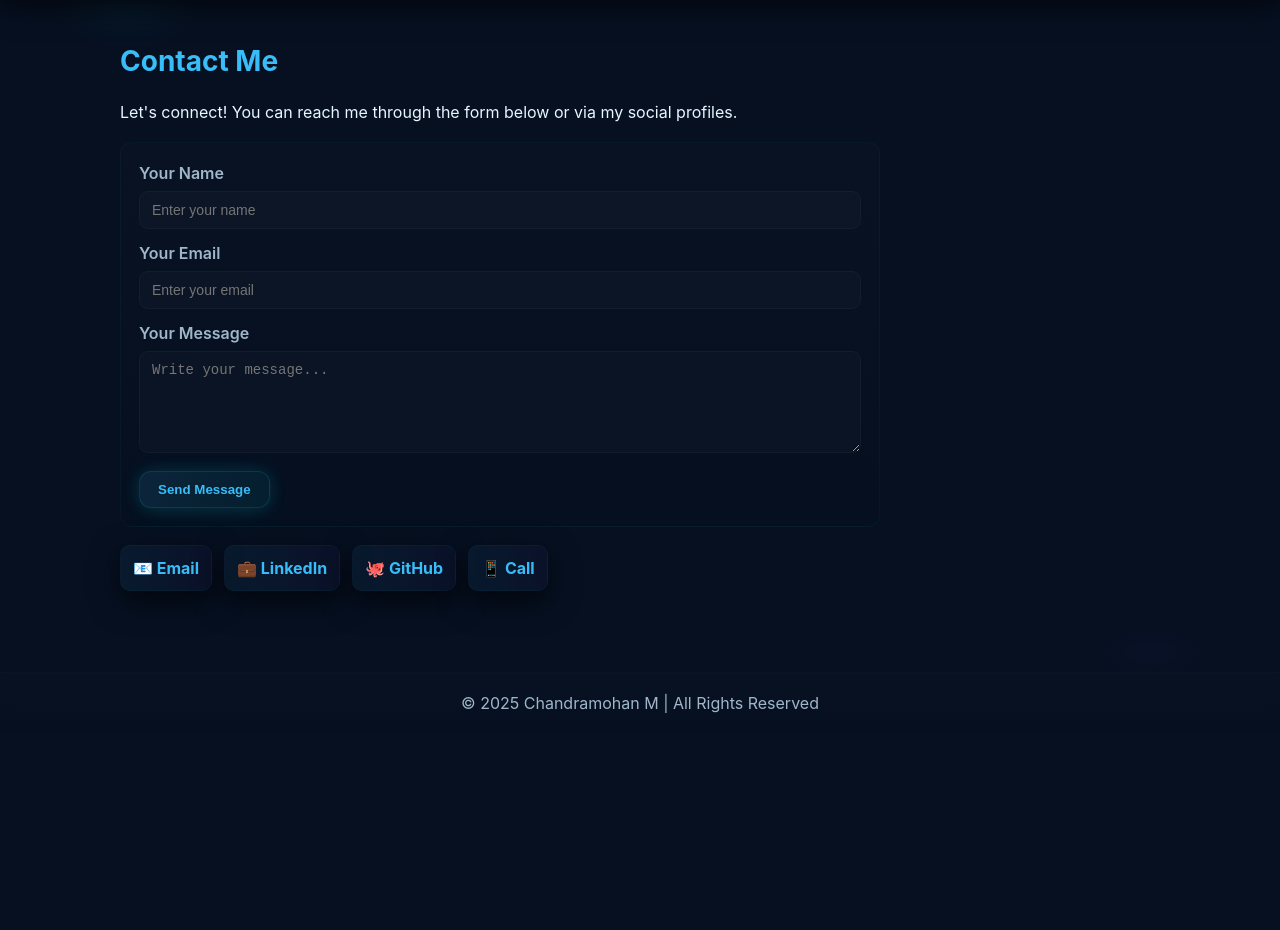
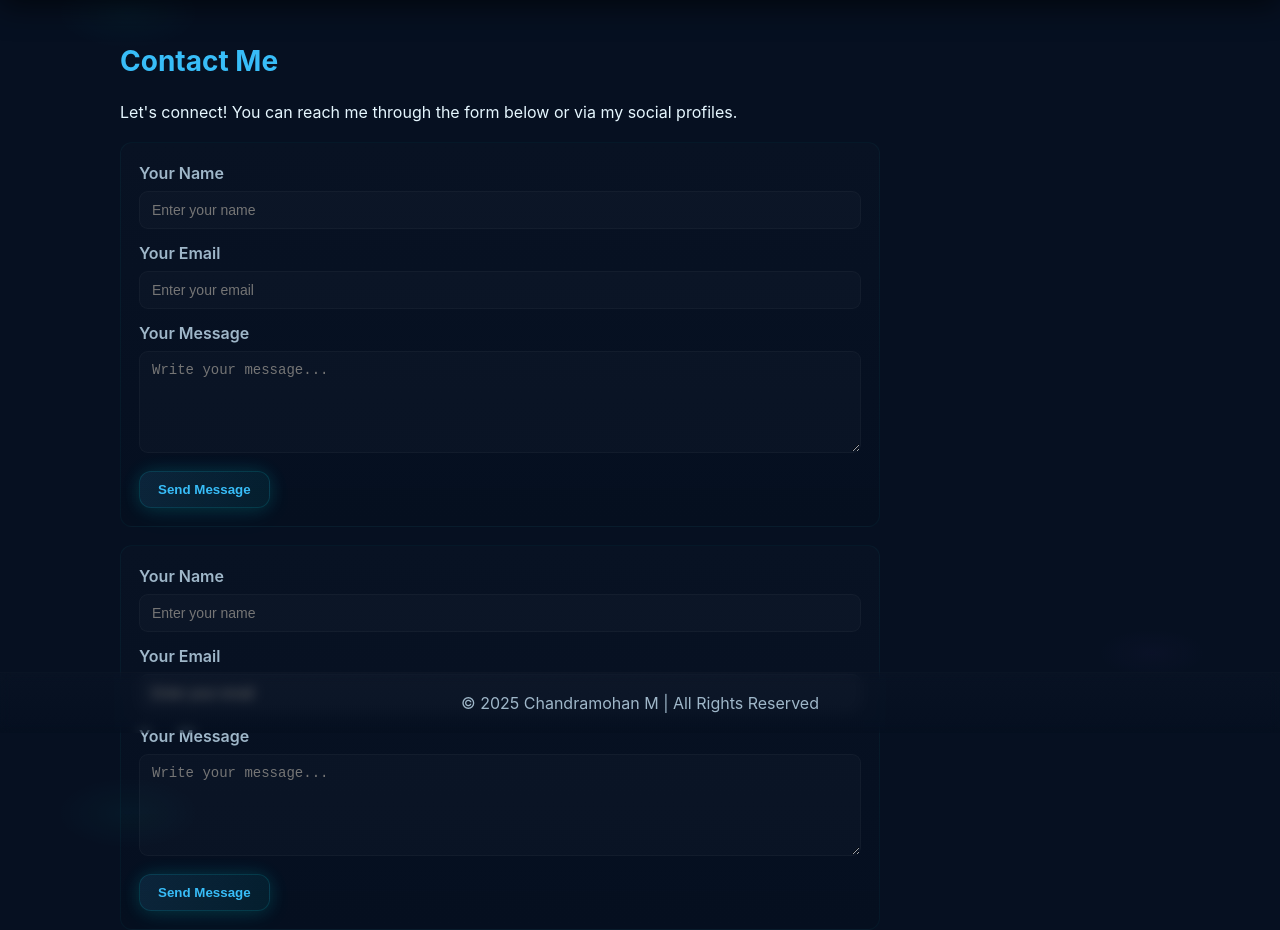
Before and after one commit to Chandramohan-us/CM_website, a plain HTML site: page contact.html in a window 1280 px wide. Shown: the part 67-997 px from the top of the page. Before the commit the page ends 800 px from the top, so only its background shows below. Drawn offline with nearby package versions, Linux system fonts and the light colour scheme.

Commit message:
Update contact.html

```diff
--- a/contact.html
+++ b/contact.html
@@ -50,14 +50,28 @@
             </form>
 
             <!-- Social Links -->
-            <div class="social-links">
-                <a href="mailto:chandramohanm2005@gmail.com" target="_blank">📧 Email</a>
-                <a href="https://www.linkedin.com/in/chandramohan-m-09545935b" target="_blank">💼 LinkedIn</a>
-                <a href="https://github.com/Chandramohan-us/Portfolio" target="_blank">🐙 GitHub</a>
-                <a href="tel:+918825736187" target="_blank">📱 Call</a>
-            </div>
-        </div>
-    </section>
+          <form id="contact-form">
+    <div class="form-group">
+        <label>Your Name</label>
+        <input type="text" name="from_name" placeholder="Enter your name" required>
+    </div>
+
+    <div class="form-group">
+        <label>Your Email</label>
+        <input type="email" name="reply_to" placeholder="Enter your email" required>
+    </div>
+
+    <div class="form-group">
+        <label>Your Message</label>
+        <textarea name="message" placeholder="Write your message..." rows="5" required></textarea>
+    </div>
+
+    <button type="submit" class="btn">Send Message</button>
+</form>
+
+<script src="https://cdn.jsdelivr.net/npm/emailjs-com@3/dist/email.min.js"></script>
+<script src="script.js"></script>
+
 
     <!-- ===== Footer ===== -->
     <footer>
```
